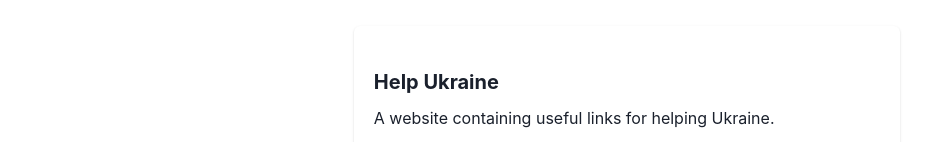
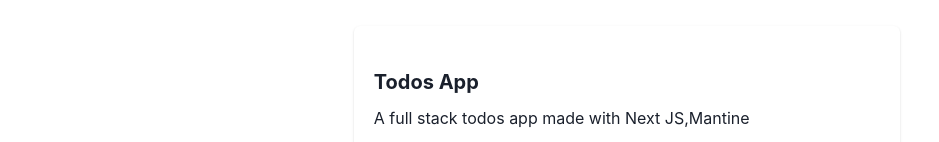
Before and after one commit to sougataghar477/Portfolio, a React (Create React App) app: page /projects in a window 1280 px wide. Shown: the part 777-919 px from the top of the page, without its empty margins (170-1109 px from the left). Built offline with nearby package versions, Linux system fonts and the light colour scheme.

Commit message:
added new project

```diff
--- a/src/components/Projects.js
+++ b/src/components/Projects.js
@@ -4,6 +4,7 @@
         { heading: 'Kontrast Productions', text: 'Made the portfolio and contact sections', link: 'https://www.kontrastproduction.sk/#testimonials' },
         { heading: 'PersonalFinance redesign', text: 'A website I made with react', link: 'https://www.personalfinances.stage.iamthedev.eu/' },
         { heading: 'Rabbit API', text: 'An open source Rabbit Image API made with Next JS,Chakra UI,MongoDB and Firebase.', link: 'https://rabbit-api-two.vercel.app/', github: 'https://github.com/sougataghar477/rabbit-api' },
+        {heading:'Todos App',text:'A full stack todos app made with Next JS,Mantine',link:'https://test-todos-next.vercel.app/',github:'https://github.com/sougataghar477/test-todos-next'},
         { heading: 'Help Ukraine', text: 'A website containing useful links for helping Ukraine.', link: 'https://help-ukraine.netlify.app/', github: 'https://github.com/sougataghar477/helpUkraine' },
         { heading: 'CSS Units Converter', text: 'Converts lots of units into another units.', link: 'https://css-unitsconverter.netlify.app/', github: 'https://github.com/sougataghar477/css-units-converter' },
         { heading: 'Instagram image copier', text: 'An addon for Firefox that copies image or its url on click.', link: 'https://chromewebstore.google.com/detail/image-copier-for-instsgra/lejedjokmndehmcbfmpjbmimihobnfpo', github: 'https://github.com/sougataghar477/instagram-image-url-copier' },
```
